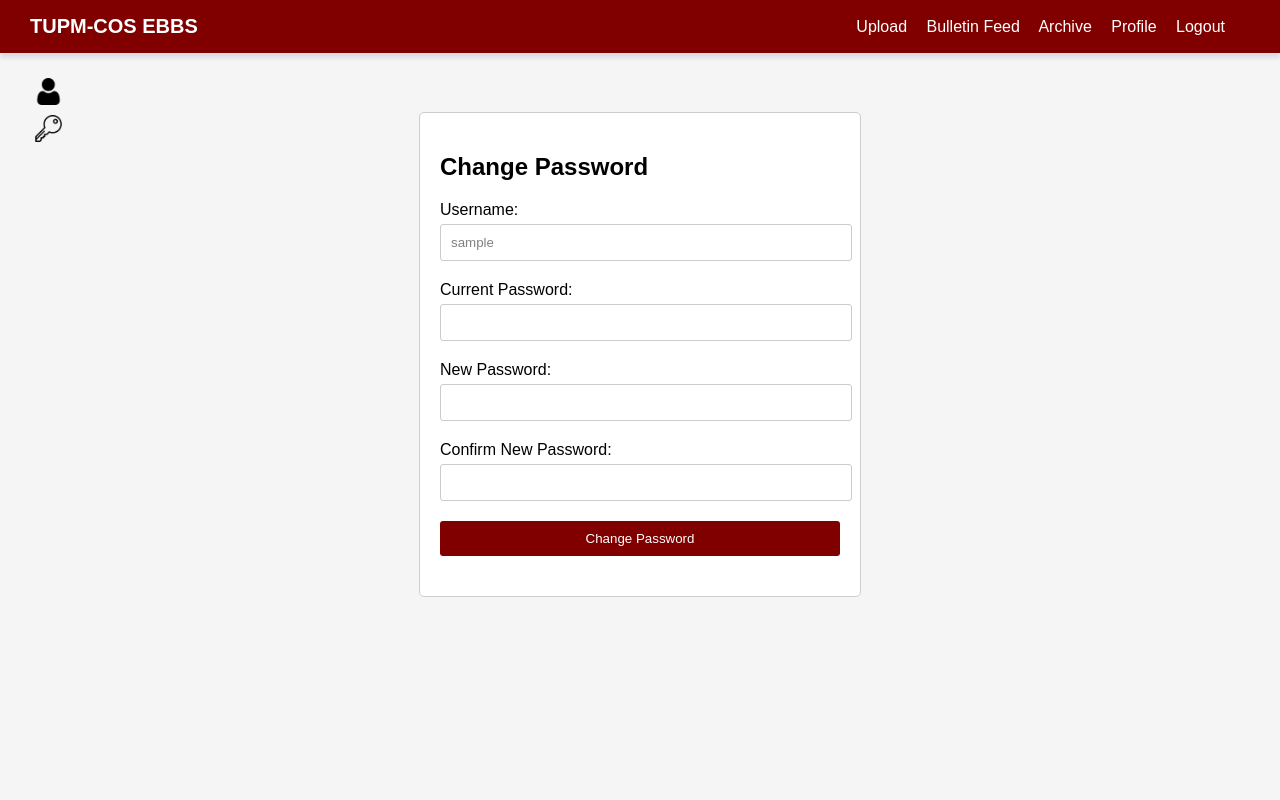
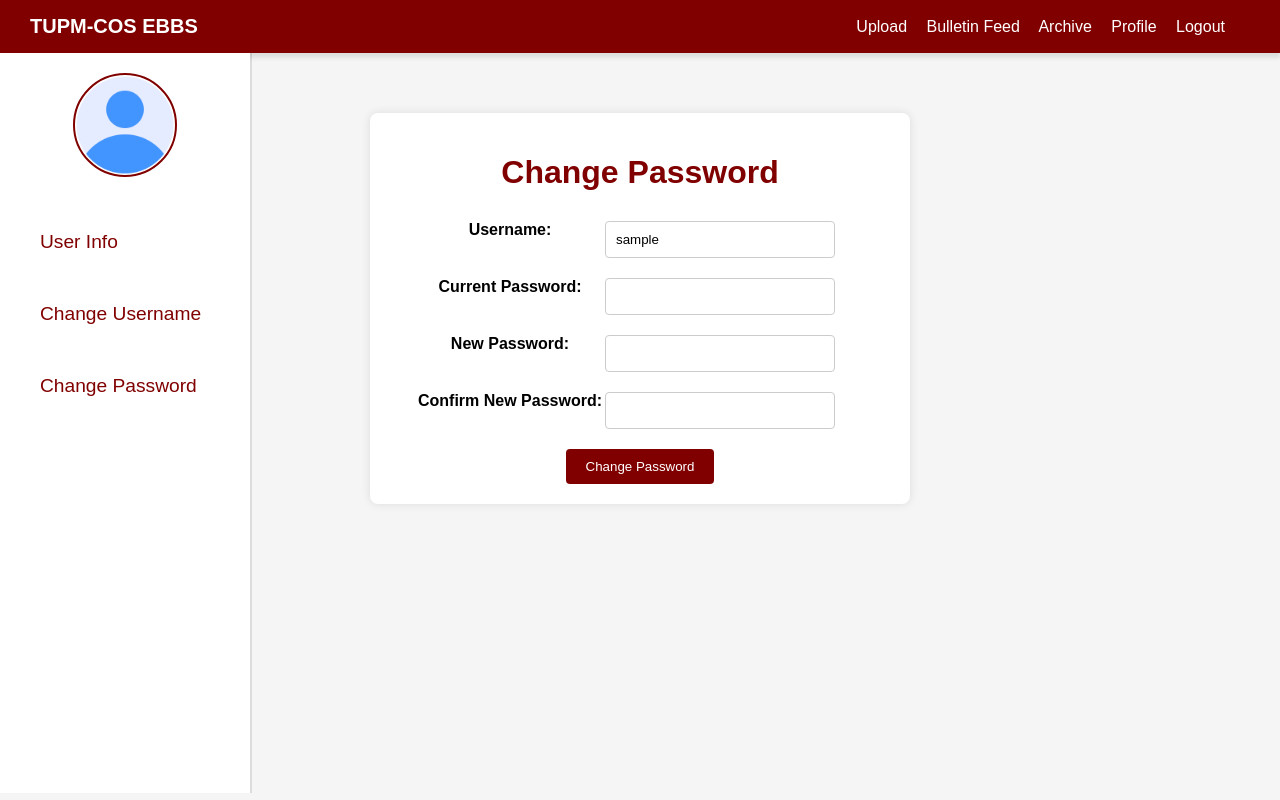
Before and after one commit to ninjgalla/E-Bulletin-Board-System, a PHP site: page /reset-password/admin_change_password.php in a window 1280 px wide. Run offline with PHP 8.4, Linux system fonts and the light colour scheme; the visitor is signed in with stand-in values (Sample User, id 1).

Commit message:
Update admin_change_password.php

```diff
--- a/admin_change_password.php
+++ b/admin_change_password.php
@@ -101,46 +101,44 @@ if ($_SERVER["REQUEST_METHOD"] == "POST") {
     <meta name="viewport" content="width=device-width, initial-scale=1.0">
     <title>Change Password</title>
     <style>
-        html, body {
-            margin: 0;
-            padding: 0;
-            font-family: Helvetica, Arial, sans-serif;
-        }
-
           /* Inherit font-family for all other elements */
         * {
             font-family: inherit;
         }
         body {
+            font-family: Arial, sans-serif;
+            background-color: #f5f5f5;
             margin: 0;
             padding: 0;
-            font-family: Arial, sans-serif;
-            background-color: #f5f5f5; /* Set background color */
         }
         .navbar {
-            background-color: #800000; /* Set navbar background color */
+            background-color: #800000;
             color: maroon;
-            padding: 15px 40px; /* Adjust padding to increase width */
+            padding: 15px 40px;
             display: flex;
             justify-content: space-between;
             align-items: center;
-            box-shadow: 0 5px 4px rgba(0, 0, 0, 0.1); /* Add shadow */
+            box-shadow: 0 5px 4px rgba(0, 0, 0, 0.1);
         }
+
         .navbar a {
             color: white;
             text-decoration: none;
             margin-right: 15px;
             position: relative;
-            transition: font-weight 0s; /* Add transition effect */
-            font-weight: normal; /* Set normal font weight */
+            transition: font-weight 0s;
+            font-weight: normal;
         }
+
         .navbar .logo {
-            font-weight: bold; /* Added bold font weight */
-            margin-left: 10px; /* Adjusted left margin */
+            font-weight: bold;
+            margin-left: 10px;
         }
+
         .navbar a:hover {
-            font-weight: bold; /* Make text bold on hover */
+            font-weight: bold;
         }
+
         .navbar a:hover::after {
             content: '';
             position: absolute;
@@ -152,45 +150,94 @@ if ($_SERVER["REQUEST_METHOD"] == "POST") {
         }
 
         .navbar .logo {
-            font-weight: bold; /* Added bold font weight */
-            margin-left: -10px; /* Adjusted left margin */
-            font-size: 20px; /* Increased font size */
+            font-weight: bold;
+            margin-left: -10px;
+            font-size: 20px;
+        }
+
+        .sidebar {
+            height: calc(100vh - 60px);
+            width: 250px;
+            position: fixed;
+            top: 60px;
+            left: 0;
+            background-color: white;
+            padding-top: 0;
+            box-shadow: 2px 0 rgba(0, 0, 0, 0.1);
+            z-index: 999;
+            margin-top: -7px;
+        }
+
+        .sidebar a {
+            padding: 10px;
+            text-decoration: none;
+            display: block;
+            color: maroon;
+            transition: 0.3s;
+            margin-bottom: 30px;
+            margin-left: 30px;
+            font-size: larger;
+            margin-top: 30px;
+        }
+
+        .sidebar a:hover {
+            font-weight: bold;
+        }
+
+        h1 {
+            text-align: center;
+            margin-bottom: 30px;
+            color: maroon;
         }
 
         .container {
-            max-width: 400px;
-            margin: -30px auto 0; /* Adjusted margin for positioning */
+            max-width: 500px;
+            margin: 60px auto 30px;
+            background-color: #fff;
             padding: 20px;
-            border: 1px solid #ccc;
-            border-radius: 5px;
-            background-color: white; /* Set background color */
+            border-radius: 8px;
+            box-shadow: 0 0 10px rgba(0, 0, 0, 0.1);
         }
 
         .form-group {
-            margin-bottom: 20px;
+            display: grid;
+            grid-template-columns: 1fr 1fr;
+            grid-gap: 20px;
+            justify-items: center;
         }
 
         label {
-            display: block;
-            margin-bottom: 5px;
+            font-weight: bold;
+
+
+        }
+        h1 {
+            text-align: center;
+            margin-bottom: 30px;
+            color: maroon;
         }
 
         input[type="text"],
         input[type="password"] {
-            width: calc(100% - 10px); /* Adjusted to leave space on the right */
+            width: calc(100% - 10px);
             padding: 10px;
             border: 1px solid #ccc;
-            border-radius: 3px;
+            border-radius: 4px;
+            box-sizing: border-box;
+            margin-right: 100px;
+
         }
 
         input[type="submit"] {
+            width: auto;
+            padding: 10px 20px;
             background-color: maroon;
             color: #fff;
-            padding: 10px 20px;
             border: none;
-            border-radius: 3px;
+            border-radius: 4px;
             cursor: pointer;
-            width: 100%;
+            transition: background-color 0.3s;
+            grid-column: span 2;
         }
 
         input[type="submit"]:hover {
@@ -206,38 +253,44 @@ if ($_SERVER["REQUEST_METHOD"] == "POST") {
             color: red;
         }
 
-        /* Make the username text color gray */
-        #username {
-            color: gray;
-        }
-        /* Additional styling for icons */
-        .user-icon,
-        .key-icon {
-            width: 27px; /* Adjust the size of the icon */
-            margin-right: 5px; /* Adjust the spacing between the icon and text */
-            cursor: pointer; /* Add cursor pointer to indicate clickability */
+        .success-message {
+            color: green;
         }
 
-        .user-icon {
-            margin-bottom: 10px; /* Add margin-bottom for space between icons */
+        .profile-picture {
+            text-align: center;
+            margin-bottom: 20px;
+            padding-top: 20px;
         }
 
-        .navbar-icons {
-            display: flex;
-            align-items: center;
-            margin-left: 35px;
-            margin-top: 25px; /* Add margin-top for space */
+        .profile-img {
+            width: 100px;
+            height: 100px;
+            border-radius: 50%;
+            object-fit: cover;
+            margin-bottom: 10px;
+            border: 2px solid maroon;
         }
 
-        .navbar-icons-container {
-            display: flex;
-            align-items: center;
-            flex-direction: column; /* Align icons vertically */
+        input[type="file"] {
+            display: none;
         }
 
-        .navbar-icons-container a {
-            text-decoration: none; /* Remove underline from profile link */
-            color: black; /* Change text color of profile link */
+        .profile-picture label {
+            cursor: pointer;
+            background-color: maroon;
+            color: white;
+            padding: 5px 10px;
+            border-radius: 4px;
+            transition: background-color 0.3s;
+        }
+
+        .profile-picture label:hover {
+            background-color: #800000;
+        }
+
+        .empty-profile {
+            background-color: red;
         }
 
     </style>
@@ -257,19 +310,23 @@ if ($_SERVER["REQUEST_METHOD"] == "POST") {
         </div>
 </div>
 
-     <!-- Icons below the navbar -->
-<div class="navbar-icons">
-    <div class="navbar-icons-container">
-        <!-- User icon -->
-        <img class="user-icon" src="user_Icon.png" alt="User Icon" onclick="location.href='admin_profile_settings.php';">
-        <!-- Key icon -->
-        <img class="key-icon" src="key_icon.png" alt="Key Icon" onclick="location.href='admin_change_password.php';">
+<div class="sidebar">
+    <div class="profile-picture">
+        <img src="user.png" alt="User Profile Picture" class="profile-img" id="profile-picture">
+        <input type="file" id="profile-image-upload" accept="image/*">
+
     </div>
+
+    <a href="admin_profile_settings.php">User Info</a>
+    <a href="admin_change_username.php">Change Username</a>
+    <a href="admin_change_password.php">Change Password</a>
 </div>
 
 
+
+
 <div class="container">
-        <h2>Change Password</h2>
+    <h1>Change Password</h1>
     <?php if (!empty($message)): ?>
         <div class="message <?php echo ($password_change_successful ? '' : 'error-message'); ?>"><?php echo htmlspecialchars($message); ?></div>
     <?php endif; ?>
@@ -277,27 +334,30 @@ if ($_SERVER["REQUEST_METHOD"] == "POST") {
         <div class="form-group">
             <label for="username">Username:</label>
             <input type="text" id="username" name="username" value="<?php echo htmlspecialchars($username); ?>" readonly>
+            <!-- Empty placeholder element to ensure consistent grid gap -->
+            <div></div>
         </div>
         <div class="form-group">
             <label for="current_password">Current Password:</label>
-                <input type="password" name="current_password" id="current_password">
-                <span class="error-message"><?php echo $current_password_err; ?></span>
+            <input type="password" name="current_password" id="current_password" aria-describedby="current_password_err">
+            <span class="error-message" id="current_password_err"><?php echo $current_password_err; ?></span>
         </div>
         <div class="form-group">
             <label for="new_password">New Password:</label>
-                <input type="password" name="new_password" id="new_password">
-                <span class="error-message"><?php echo $new_password_err; ?></span>
+            <input type="password" name="new_password" id="new_password" aria-describedby="new_password_err">
+            <span class="error-message" id="new_password_err"><?php echo $new_password_err; ?></span>
         </div>
         <div class="form-group">
             <label for="confirm_new_password">Confirm New Password:</label>
-                <input type="password" name="confirm_new_password" id="confirm_new_password">
-                <span class="error-message"><?php echo $confirm_new_password_err; ?></span>
+            <input type="password" name="confirm_new_password" id="confirm_new_password" aria-describedby="confirm_new_password_err">
+            <span class="error-message" id="confirm_new_password_err"><?php echo $confirm_new_password_err; ?></span>
         </div>
         <div class="form-group">
             <input type="submit" value="Change Password">
         </div>
     </form>
 </div>
+
 
 
     <script>
```
Lines whose indentation alone changed are shown as unchanged.
